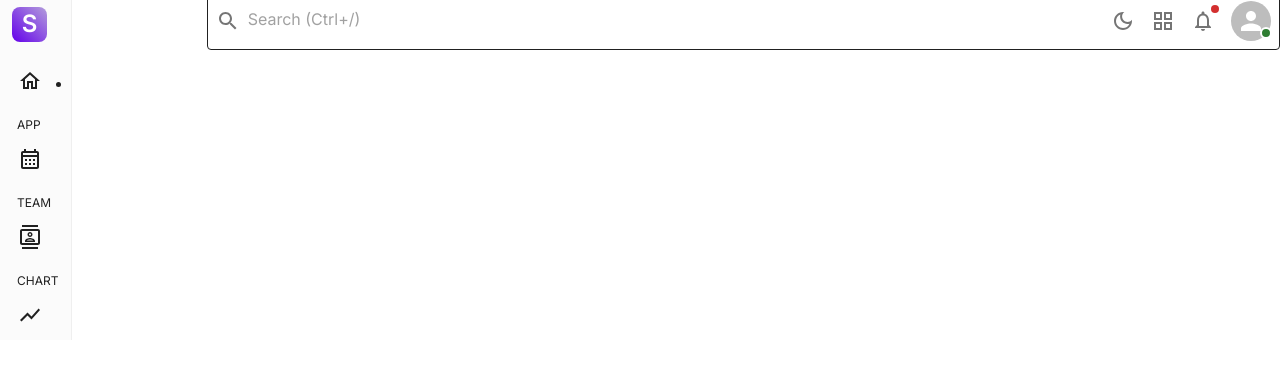
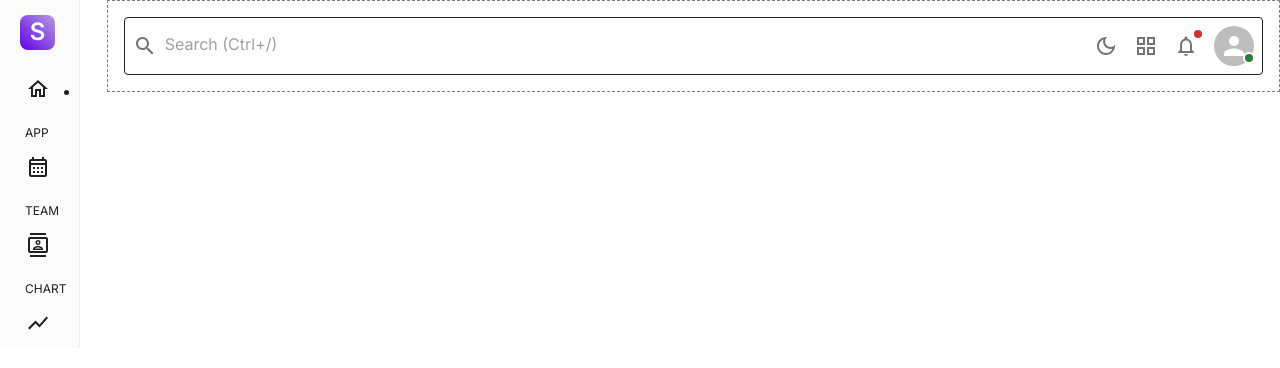
Before and after one commit to jesswang-dev/Fullstack-Admin-Dashboard, a React (Vite) app in the folder client/: page /dashboard in a window 1280 px wide. Shown: the top 368 px of the page. Built offline with nearby package versions, Linux system fonts and the light colour scheme.

Commit message:
adjusted the styles of layout

```diff
--- a/client/src/components/SideBar.jsx
+++ b/client/src/components/SideBar.jsx
@@ -9,14 +9,20 @@ import { Box, Typography } from "@mui/material";
 import { styled } from "@mui/system";
 import SideBarHeader from "./SideBarHeader";
 
-const menuItemStyles = {};
+const menuItemStyles = {
+  button: {
+    [`&.active`]: {
+      backgroundColor: "#13395e",
+      color: "#b6c8d9",
+    },
+  },
+};
 
-
-const SideBarGroupLabel = styled(Typography) ({
+const SideBarGroupLabel = styled(Typography)({
   marginLeft: 25,
   marginTop: 10,
   fontSize: 12,
-})
+});
 
 function SideBar() {
   const [collapsed, setCollapsed] = useState(true);
@@ -27,13 +33,7 @@ function SideBar() {
           <SideBarHeader />
 
           <Menu
-            menuItemStyles={{
-              button: {[`&.active`]: {
-          backgroundColor: '#13395e',
-          color: '#b6c8d9',
-              }
-        },
-            }}
+            menuItemStyles={menuItemStyles}
             onMouseOver={() => setCollapsed(false)}
             onMouseOut={() => setCollapsed(true)}
           >
--- a/client/src/scenes/layout/Layout.jsx
+++ b/client/src/scenes/layout/Layout.jsx
@@ -3,18 +3,20 @@ import SideBar from "../../components/SideBar";
 import { Outlet } from "react-router-dom";
 // import { Box } from "@mui/material";
 // import { Container } from "@mui/system";
-import { Grid } from "@mui/material";
+import { Grid, Box } from "@mui/material";
 
 const Layout = () => {
   return (
     <>
-      <Grid container spacing={1}>
-        <Grid xs={2}>
+      <Grid container>
+        <Grid xs={1}>
           <SideBar />
         </Grid>
-        <Grid xs={10}>
-          <NavBar />
-          <Outlet />
+        <Grid xs={11}>
+          <Box component="section" sx={{ p: 2, border: "1px dashed grey" }}>
+            <NavBar />
+            <Outlet />
+          </Box>
         </Grid>
       </Grid>
     </>
```
